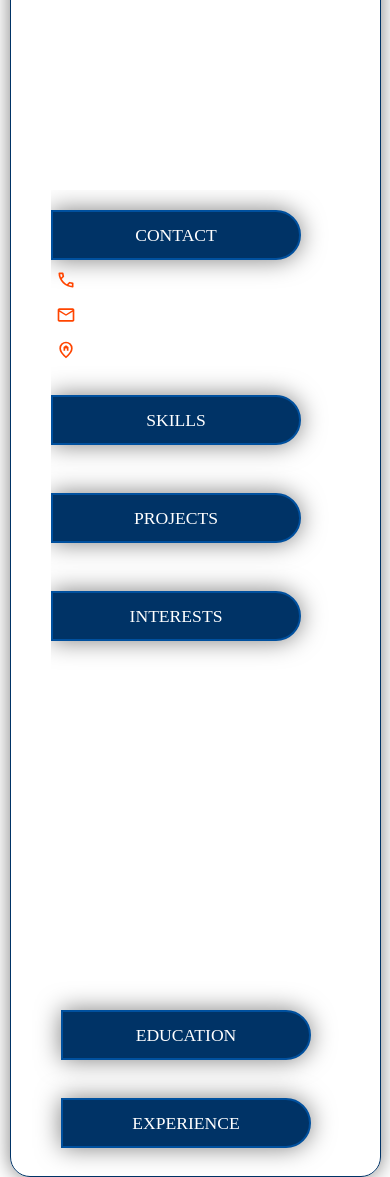
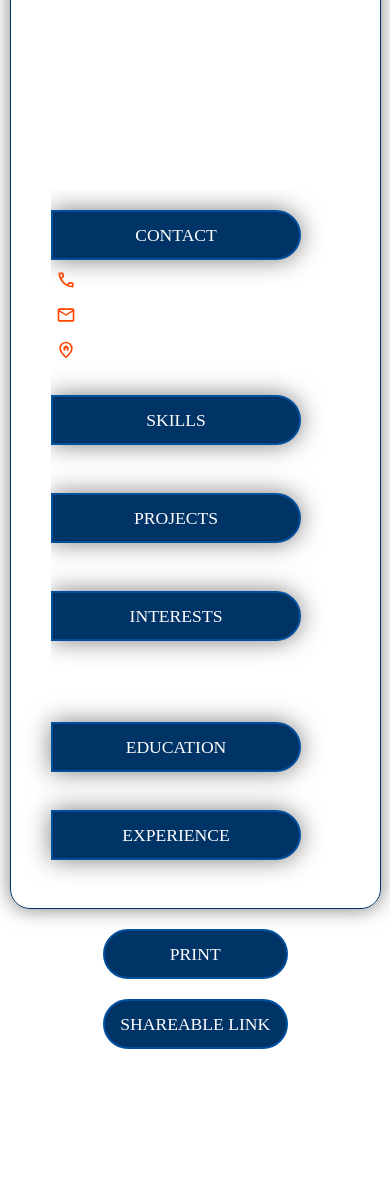
Before and after one commit to Mohsin2635/Hackathone-Milestone-5, a plain HTML site: page Inner Page/index.html in a window 390 px wide. Shown: the part 111-1288 px from the top of the page. After the commit the page ends 1210 px from the top, so only its background shows below. Drawn offline with Linux system fonts and the light colour scheme.

Commit message:
Update style.css

```diff
--- a/Inner Page/style.css
+++ b/Inner Page/style.css
@@ -234,11 +234,21 @@ p {
   }
   .left-side-bar {
     width: 100%;
+    height: 100%;
+    padding-bottom: 20px;
   }
   .right-side-bar {
     width: 100%;
     border: none;
+    padding-bottom: 20px;
+
   }
+  .About,
+  .education,
+  .experience {
+    margin-left: 10px;
+  }
+
   .button {
     text-align: center;
     margin-left: 0;
```
